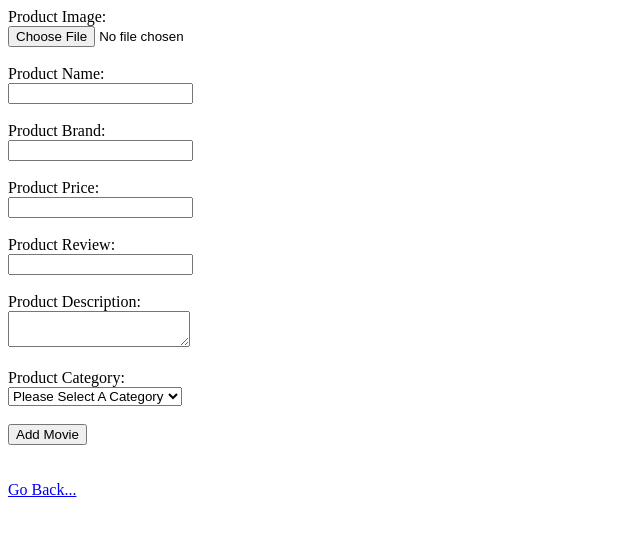
After one commit to jcalderon95/Calderon_J_3014_CMS, a PHP site: page /Calderon_J_3014_CMS/admin/admin_addproduct.php in a window 1280 px wide. The commit adds this page. Shown: the top 536 px of the page, without its empty margins (0-640 px from the left). Run offline with PHP 8.4, Linux system fonts and the light colour scheme; the visitor is signed in with stand-in values (Sample User, id 1); data that the repository does not hold is empty.

Commit message:
added product

```diff
--- /dev/null
+++ b/admin/admin_addproduct.php
@@ -0,0 +1,66 @@
+<?php
+require_once '../load.php';
+confirm_logged_in();
+
+$category_table = 'tbl_category';
+$categories     = getAll($category_table);
+
+if (isset($_POST['submit'])) {
+    $product = array(
+        'image'       =>  $_FILES['image'],
+        'name'        =>  trim($_POST['name']),
+        'brand'        =>  trim($_POST['brand']),
+        'price'       =>  trim($_POST['price']),
+        'review'      =>  trim($_POST['review']),
+        'description' =>  trim($_POST['description']),
+        'category'    =>  trim($_POST['category']),
+    );
+
+    $result  = addProduct($product);
+    $message = $result;
+}
+
+?>
+<!DOCTYPE html>
+<html lang="en">
+<head>
+    <meta charset="UTF-8">
+    <meta name="viewport" content="width=device-width, initial-scale=1.0">
+    <title>Add Product</title>
+</head>
+<body>
+    <?php echo !empty($message) ? $message : ''; ?>
+    <form action="admin_addproduct.php" method="post" enctype="multipart/form-data">
+        <label>Product Image:</label><br>
+        <input type="file" name="image" value=""><br><br>
+
+        <label>Product Name:</label><br>
+        <input type="text" name="name" value=""><br><br>
+
+        <label>Product Brand:</label><br>
+        <input type="text" name="brand" value=""><br><br>
+
+        <label>Product Price:</label><br>
+        <input type="text" name="price" value=""><br><br>
+
+        <label>Product Review:</label><br>
+        <input type="text" name="review" value=""><br><br>
+
+        <label>Product Description:</label><br>
+        <textarea name="description"></textarea><br><br>
+
+        <label>Product Category:</label><br>
+        <select name="category">
+            <option>Please Select A Category</option>
+            <?php while ($row = $categories->fetch(PDO::FETCH_ASSOC)): ?>
+                <option value="<?php echo $row['category_id'] ?>"><?php echo $row['category_name']; ?></option>
+            <?php endwhile;?>
+        </select>
+        <br><br>
+        <button type="submit" name="submit">Add Movie</button>
+    </form>
+
+    <br><br>
+    <a href="index.php">Go Back...</a>
+</body>
+</html>
--- a/admin/admin_createuser.php
+++ b/admin/admin_createuser.php
@@ -37,6 +37,8 @@ if(isset($_POST['submit'])){
         <label>Email</label>
         <input type="email" name="email" value=""><br><br>
         <button name="submit">Create User</button>
+        <br><br>
+        <a href="index.php">Go Back...</a>
     </form>
 </body>
 </html>
--- a/admin/admin_edituser.php
+++ b/admin/admin_edituser.php
@@ -44,5 +44,7 @@
         <?php endwhile;?>
         <button type="submit" name="submit">Edit Account</button>
     </form>
+    <br><br>
+    <a href="index.php">Go Back...</a>
 </body>
 </html>
--- /dev/null
+++ b/admin/scripts/product.php
@@ -0,0 +1,64 @@
+<?php
+
+function addProduct($product)
+{
+    try {
+        // 1. Connect to the DB
+        $pdo = Database::getInstance()->getConnection();
+
+        // 2. Validate the uploaded file
+        $image          = $product['image'];
+        $upload_file    = pathinfo($image['name']);
+        $accepted_types = array('gif', 'jpg', 'jpe', 'png', 'jpeg', 'webp');
+        if (!in_array($upload_file['extension'], $accepted_types)) {
+            throw new Exception('Wrong file type!');
+        }
+
+        // 3. Move the uploaded file around (move the file from tmp path to the /images)
+        $image_path = '../images/';
+
+        // Randomlize/hash the file name before move it over!
+        $generated_name     = md5($upload_file['filename'] . time());
+        $generated_filename = $generated_name . '.' . $upload_file['extension'];
+        $targetpath         = $image_path . $generated_filename;
+
+        if (!move_uploaded_file($image['tmp_name'], $targetpath)) {
+            throw new Exception('Failed to move uploaded file, check permission!');
+        }
+
+        // 4. Insert into DB (tbl_movies as well as tbl_mov_genre)
+        $insert_product_query = 'INSERT INTO tbl_products (product_name, product_price, product_review, product_brand, product_description, product_image)';
+        $insert_product_query .= ' VALUES (:product_name,:product_price,:product_review,:product_brand,:product_description,:product_image)';
+        $insert_product        = $pdo->prepare($insert_product_query);
+        $insert_product_result = $insert_product->execute(
+            array(
+                ':product_image'       => $generated_filename,
+                ':product_name'        => $product['name'],
+                ':product_price'       => $product['price'],
+                ':product_review'      => $product['review'],
+                ':product_description' => $product['description'],
+                ':product_brand'       => $product['brand']
+            )
+        );
+
+        $last_uploaded_id = $pdo->lastInsertId();
+        if ($insert_product_result && !empty($last_uploaded_id)) {
+            $update_category_query = 'INSERT INTO tbl_product_category(product_id, category_id) VALUES (:product_id, :category_id)';
+            $update_category       = $pdo->prepare($update_category_query);
+
+            $update_category_result = $update_category->execute(
+                array(
+                    ':product_id' => $last_uploaded_id,
+                    ':category_id'  => $product['category'],
+                )
+            );
+        }
+
+        // 5. If all of above works, redirect user to index.php
+        redirect_to('index.php');
+    } catch (Exception $e) {
+        // Otherwise, return some error message
+        $error = $e->getMessage();
+        return $error;
+    }
+}
--- a/details.php
+++ b/details.php
@@ -25,6 +25,7 @@ if (isset($_GET['id'])) {
             <img src="images/<?php echo $row['product_image']; ?>" alt="<?php echo $row['product_name'] ?>" />
 
             <h2>Name: <?php echo $row['product_name']; ?></h2>
+            <h3>Brand: <?php echo $row['product_brand']; ?></h3>
             <h4>Price: <?php echo $row['product_price']; ?></h4>
             <h4>Review: <?php echo $row['product_review']; ?></h4>
             <p>Description:<br> <?php echo $row['product_description']; ?></p>
--- a/index.php
+++ b/index.php
@@ -34,6 +34,7 @@ require_once 'load.php';
         <div class="movie-item">
             <img src="images/<?php echo $row['product_image']; ?>" alt="<?php echo $row['product_name']; ?>" />
             <h2><?php echo $row['product_name']; ?></h2>
+            <h3>Brand: <?php echo $row['product_brand']; ?></h3>
             <h4>Price: <?php echo $row['product_price']; ?></h4>
             <a href="details.php?id=<?php echo $row['product_id']; ?>">Read More...</a>
         </div>
--- a/load.php
+++ b/load.php
@@ -10,4 +10,4 @@ require_once ADMIN_SCRIPT_PATH.'/read.php';
 require_once ADMIN_SCRIPT_PATH.'/login.php';
 require_once ADMIN_SCRIPT_PATH.'/functions.php';
 require_once ADMIN_SCRIPT_PATH.'/user.php';
-// require_once ADMIN_SCRIPT_PATH.'/movie.php';
+require_once ADMIN_SCRIPT_PATH.'/product.php';
```
Also changed, not shown: images/6ec06933924c4e7ebafea5f45fa9067f.png (added).
